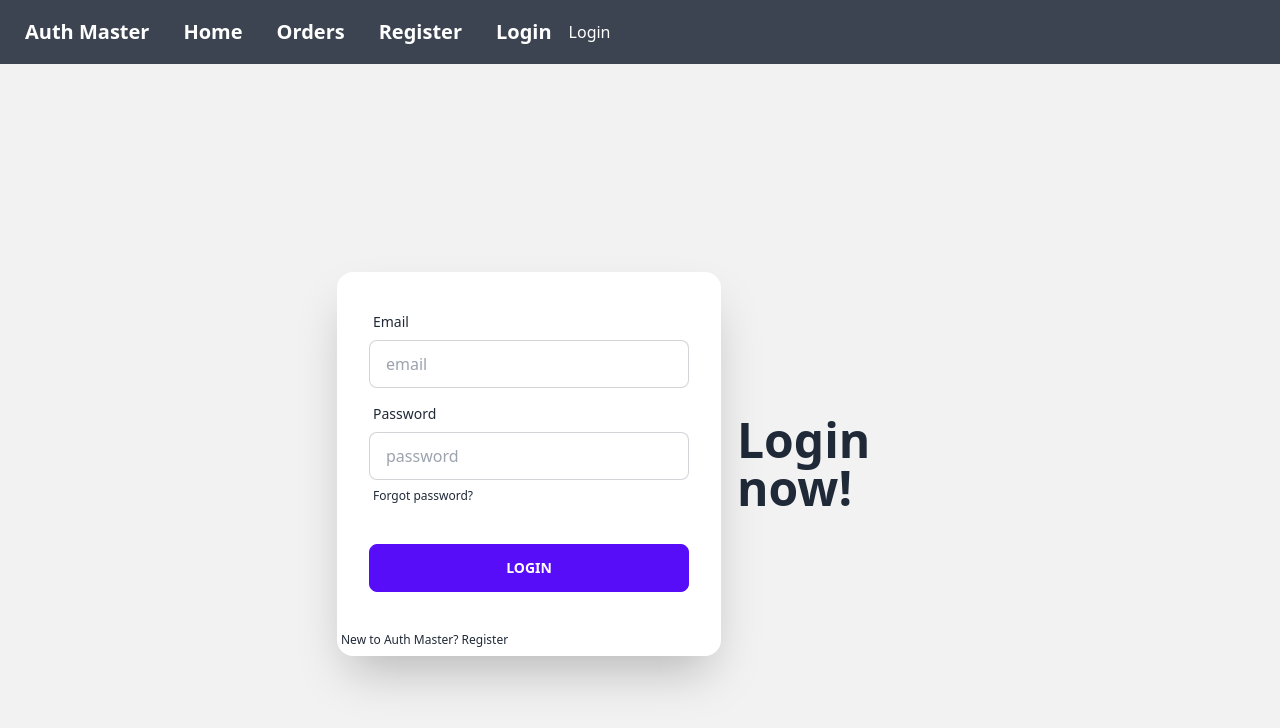
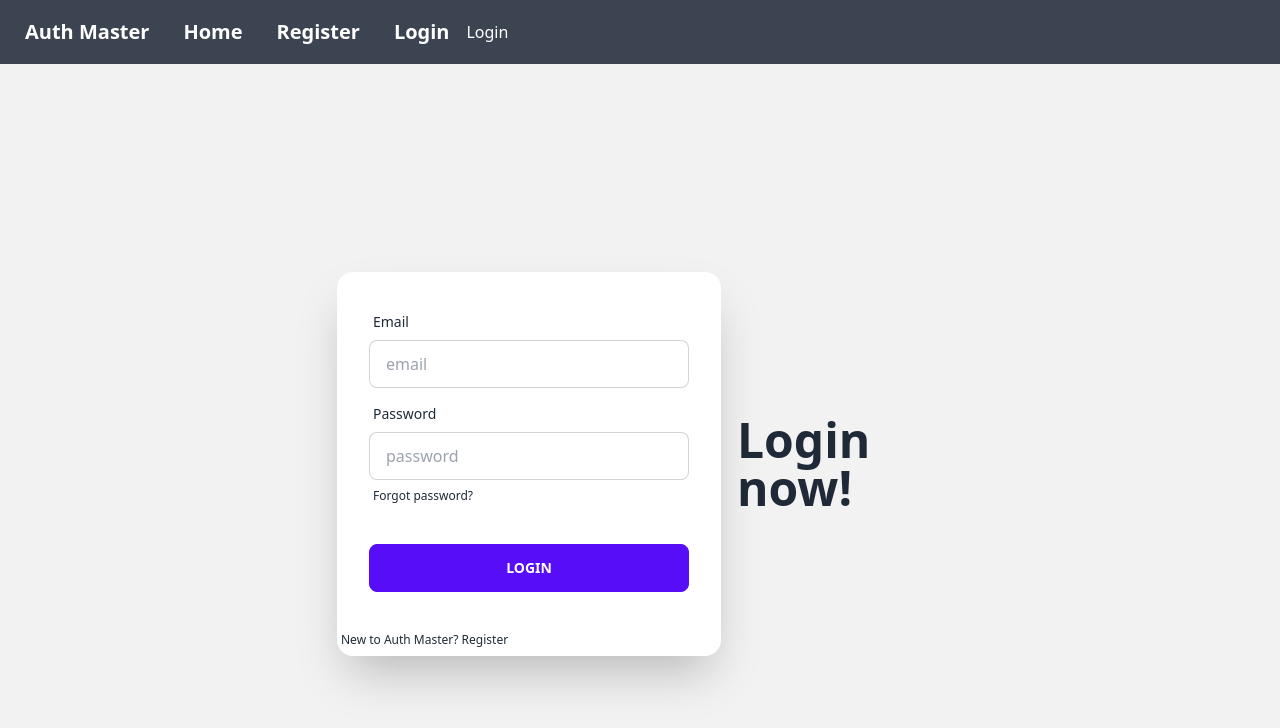
Before and after one commit to fxinfo24/Auth-Firebase-Context-Tailwind-Daisy, a React (Vite) app: page /login in a window 1280 px wide. Shown: the top 728 px of the page. Built offline with nearby package versions, Linux system fonts and the light colour scheme; no server answers.

Commit message:
Loader implimented

```diff
--- a/src/Components/Header/Header.jsx
+++ b/src/Components/Header/Header.jsx
@@ -17,9 +17,9 @@ const Header = () => {
         <Link className="btn btn-ghost normal-case text-xl" to="/">
           Home
         </Link>
-        <Link className="btn btn-ghost normal-case text-xl" to="/orders">
+        {user && <Link className="btn btn-ghost normal-case text-xl" to="/orders">
           Orders
-        </Link>
+        </Link>}
         <Link className="btn btn-ghost normal-case text-xl" to="/register">
           Register
         </Link>
--- a/src/Providers/AuthProviders.jsx
+++ b/src/Providers/AuthProviders.jsx
@@ -11,11 +11,15 @@ const UserInfo = { displayName: "Xander Xone", email: "xander@xone.com" };
 const AuthProviders = ({ children }) => {
     const [user, setUser] = useState(null)
 
+    // Set Loader state
+    const [loader, setLoader] = useState(true)
+
     // Observe auth state changes
     useEffect( () => {
         const unsubscribe = onAuthStateChanged(auth, (currentUser) => {
             console.log('Auth state changed to ', currentUser);
             setUser(currentUser)
+            setLoader(false)
         })
         return () => {
             unsubscribe();
@@ -41,7 +45,8 @@ const AuthProviders = ({ children }) => {
         user,
         createUser,
         signInUser,
-        logOutUser
+        logOutUser,
+        loader
     }
   return (
     <div>
--- a/src/Routes/PrivateRoute.jsx
+++ b/src/Routes/PrivateRoute.jsx
@@ -3,7 +3,12 @@ import { UserContext } from '../Providers/AuthProviders';
 import { Navigate } from 'react-router-dom';
 
 const PrivateRoute = ({children}) => {
-    const {user} = useContext(UserContext)
+    const {user, loader} = useContext(UserContext)
+
+    // Check the loader
+    if(loader){
+        return <progress className="progress w-56"></progress>
+    }
 
     if(user){
         return children;
```
